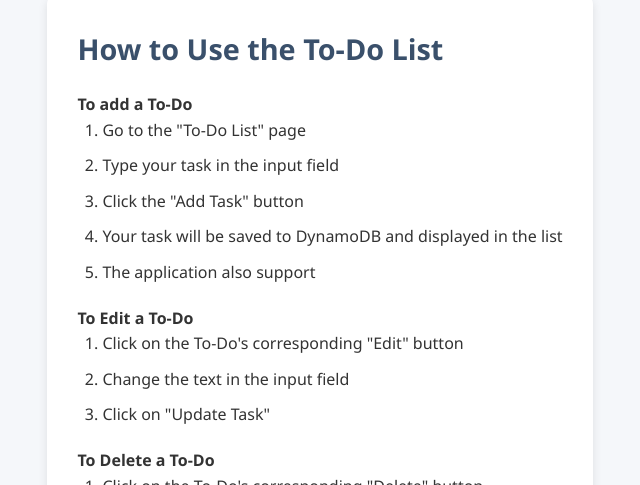
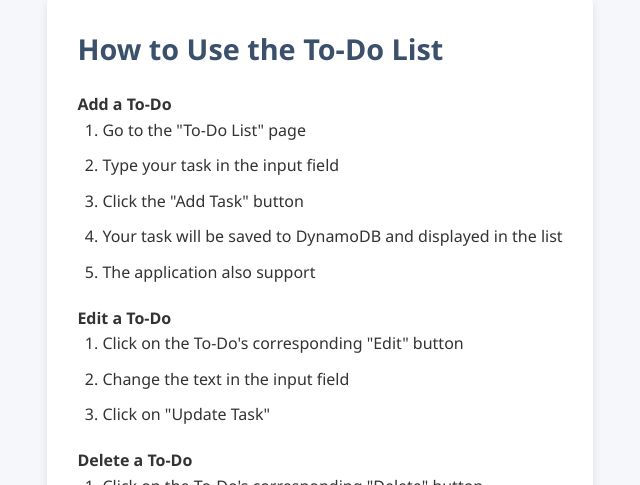
Before and after one commit to Marcosh1515/SSDP4300-A03, a website: page public/help.html in a window 1280 px wide. Shown: the part 467-952 px from the top of the page, 320-960 px from the left. Drawn offline with Linux system fonts and the light colour scheme.

Commit message:
fixed conflict and dotenv issue

```diff
--- a/package.json
+++ b/package.json
@@ -12,6 +12,7 @@
     "aws-xray-sdk": "^3.10.3",
     "axios": "^1.8.2",
     "body-parser": "^1.20.2",
+    "dotenv": "^16.4.7",
     "express": "^4.18.2",
     "uuid": "^9.0.1"
   },
--- a/public/help.html
+++ b/public/help.html
@@ -29,7 +29,7 @@
 
         <div class="help-info">
           <h2>How to Use the To-Do List</h2>
-          <h4>To add a To-Do</h4>
+          <h4>Add a To-Do</h4>
           <ol>
             <li>Go to the "To-Do List" page</li>
             <li>Type your task in the input field</li>
@@ -37,13 +37,13 @@
             <li>Your task will be saved to DynamoDB and displayed in the list</li>
             <li>The application also support</li>
           </ol>
-          <h4>To Edit a To-Do</h4>
+          <h4>Edit a To-Do</h4>
           <ol>
             <li>Click on the To-Do's corresponding "Edit" button</li>
             <li>Change the text in the input field</li>
             <li>Click on "Update Task"</li>
           </ol>
-          <h4>To Delete a To-Do</h4>
+          <h4>Delete a To-Do</h4>
           <ol>
             <li>Click on the To-Do's corresponding "Delete" button</li>
           </ol>
--- a/server.js
+++ b/server.js
@@ -1,3 +1,4 @@
+require('dotenv').config();
 const express = require('express');
 const axios = require('axios');
 const bodyParser = require('body-parser');
```
Also changed, not shown: 1 other file.
